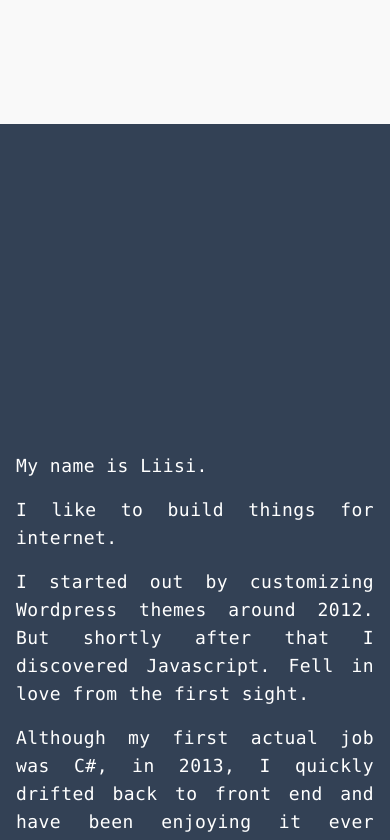
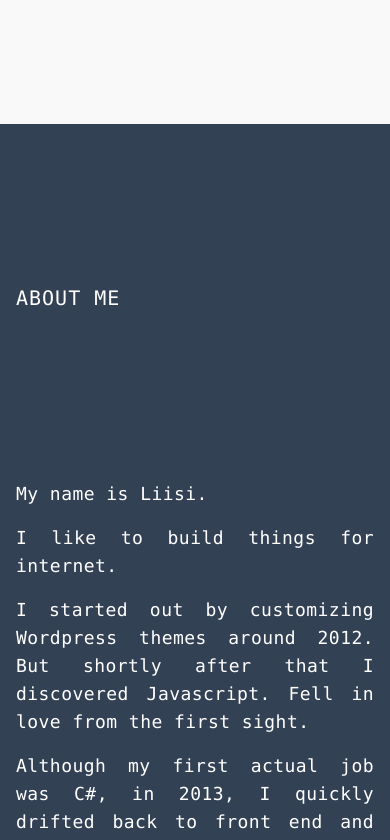
Before and after one commit to liisi29/portfolio, a Next.js app: page / in a window 390 px wide. Shown: the part 720-1560 px from the top of the page. Built offline with nearby package versions, Linux system fonts and the light colour scheme.

Commit message:
Fix mobile design issues on main page

```diff
--- a/components/elements/sectionHeader/SectionHeader.tsx
+++ b/components/elements/sectionHeader/SectionHeader.tsx
@@ -7,14 +7,18 @@ import {
 export default function SectionHeader({
   section,
   sectionColor,
+  hideForSmall,
 }: {
   section: SectionHeaderTranslation;
   sectionColor?: "light" | "dark";
+  hideForSmall?: "true";
 }) {
   const color = sectionColor === "dark" ? "text-white" : "";
   return (
     <div
-      className={`hidden lg:block uppercase text-xl tracking-wider ${color} absolute top-1/2 left-0 -rotate-90 w-[8rem] max-w-[8rem] overflow-x-visible whitespace-nowrap`}
+      className={`${
+        hideForSmall ? "hidden lg:block" : ""
+      } block uppercase text-xl tracking-wider ${color} lg:absolute lg:top-1/2 lg:left-0 lg:-rotate-90 w-[8rem] max-w-[8rem] overflow-x-visible whitespace-nowrap`}
     >
       {sectionHeaderTranslations[section]}
     </div>
--- a/components/layout/LayoutPage.tsx
+++ b/components/layout/LayoutPage.tsx
@@ -17,7 +17,7 @@ function LayoutPage({
     "
     >
       <SectionHeader section={section} />
-      <article className="flex flex-col xl:flex-row text-justify ">
+      <article className="flex flex-col lg:flex-row text-justify ">
         {children}
       </article>
     </section>
--- a/components/layout/LayoutParagraph.tsx
+++ b/components/layout/LayoutParagraph.tsx
@@ -9,7 +9,7 @@ export default function LayoutParagraph({
   return (
     <section className="_bg-white">
       <SectionHeader section={section} />
-      <article className="flex flex-col xl:flex-row text-justify ">
+      <article className="flex flex-col lg:flex-row text-justify ">
         {children}
       </article>
     </section>
--- a/components/pages/footer/Footer.tsx
+++ b/components/layout/footer/Footer.tsx
@@ -3,7 +3,7 @@ const { message } = {
 };
 export default function Footer() {
   return (
-    <footer className="_bg-black flex justify-between text-gray-500 px-2">
+    <footer className="_bg-black md:flex justify-between text-gray-500 px-2">
       <div>{message}</div>
       <div>
         <span className="text-gray-500">Head</span>
--- a/components/pages/about/About.tsx
+++ b/components/pages/about/About.tsx
@@ -30,7 +30,7 @@ export default function About() {
         </div>
         <div
           className={`${
-            imageIsLoaded ? "animate-[slideFromRight_1s_ease-in-out]" : ""
+            imageIsLoaded ? "lg:animate-[slideFromRight_1s_ease-in-out]" : ""
           } w-full h-auto m-auto justify-center p-4 max-w-lg`}
         >
           <Image
--- a/components/pages/contact/Contact.tsx
+++ b/components/pages/contact/Contact.tsx
@@ -6,7 +6,11 @@ import BigArrow from "../../elements/BigArrow";
 export default function Contact() {
   return (
     <section id="contact" className="_bg-dark">
-      <SectionHeader section="contact" sectionColor="dark" />
+      <SectionHeader
+        section="contact"
+        sectionColor="dark"
+        hideForSmall="true"
+      />
       <BigArrow />
       <article className="max-w-[1240px] z-10  w-full h-full mx-auto text-center">
         <h2 className="py-2">Liisi Raidaru</h2>
--- a/components/pages/stack/StackLogos.tsx
+++ b/components/pages/stack/StackLogos.tsx
@@ -42,7 +42,7 @@ export default function StackLogos() {
   return (
     <section id="stack" className="_bg-skew-rv _bg-black">
       <SectionHeader section="stack" />
-      <article className="flex flex-col xl:flex-row text-justify flex-wrap">
+      <article className="flex flex-col lg:flex-row text-justify flex-wrap">
         {list.map((s, i) => {
           return (
             <div
--- a/pages/index.tsx
+++ b/pages/index.tsx
@@ -1,6 +1,6 @@
 import About from "@components/pages/about/About";
 import Contact from "@components/pages/contact/Contact";
-import Footer from "@components/pages/footer/Footer";
+import Footer from "@components/layout/footer/Footer";
 import Main from "@components/pages/main/Main";
 import StackLogos from "@components/pages/stack/StackLogos";
 import Work from "@components/pages/work/Work";
--- a/styles/globals.css
+++ b/styles/globals.css
@@ -27,7 +27,7 @@ html {
     @apply cursor-pointer
   }
   section {
-    @apply w-full flex items-center relative py-[2rem] px-4 lg:px-[20%]
+    @apply w-full block lg:flex items-center relative py-[2rem] px-4 lg:px-[20%]
   }
   article {
     @apply max-w-[1240px] m-auto py-40
```
